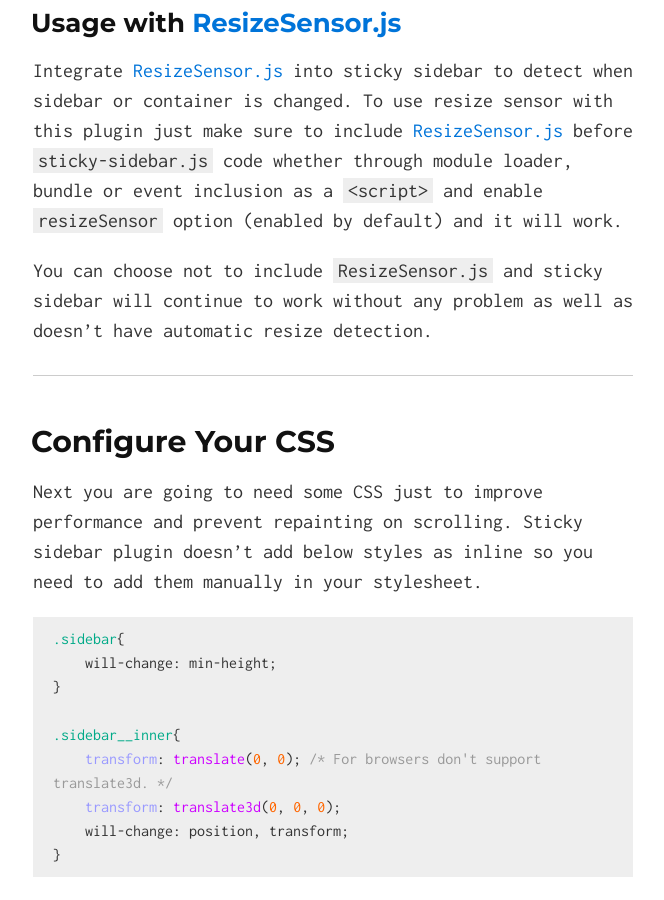
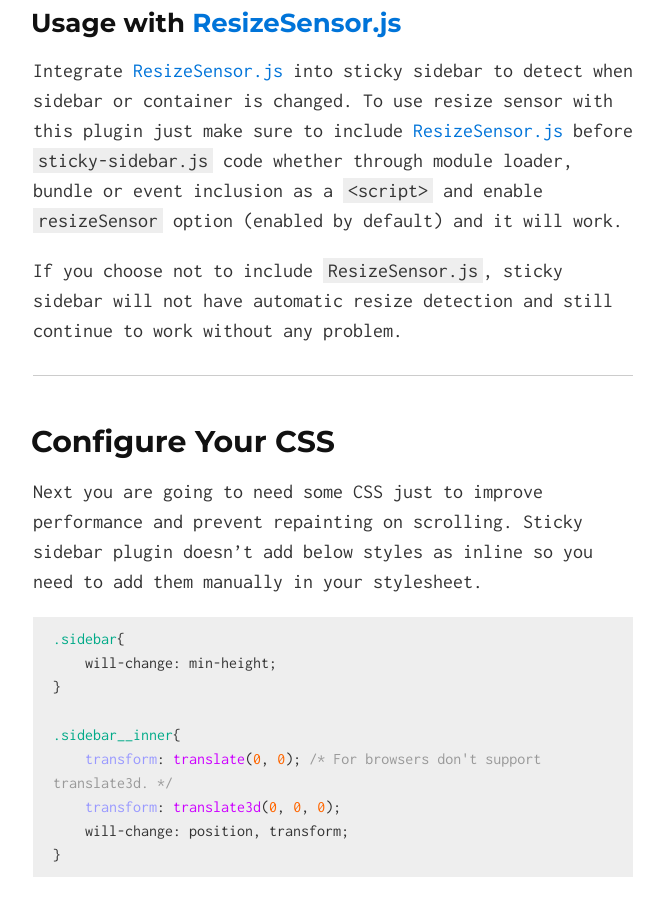
Before and after one commit to abouolia/sticky-sidebar, a Jekyll site: the page built from index.md, in a window 1280 px wide and 900 px high, scrolled down 4697 px. Shown: the whole window, without its empty margins (307-971 px from the left). Built offline with Jekyll 4.4.1, drawn with Linux system fonts in a browser that asks for light colours.

Commit message:
Update index.md

```diff
--- a/index.md
+++ b/index.md
@@ -154,7 +154,7 @@ Make sure to include ``jquery.sticky-sidebar.js`` script file after ``jquery.js`
 
 Integrate [ResizeSensor.js](https://github.com/marcj/css-element-queries/blob/master/src/ResizeSensor.js) into sticky sidebar to detect when sidebar or container is changed. To use resize sensor with this plugin just make sure to include [ResizeSensor.js](https://github.com/marcj/css-element-queries/blob/master/src/ResizeSensor.js) before `sticky-sidebar.js` code whether through module loader, bundle or event inclusion as a `<script>` and enable `resizeSensor` option (enabled by default) and it will work.
 
-You can choose not to include `ResizeSensor.js` and sticky sidebar will continue to work without any problem as well as doesn’t have automatic resize detection.
+If you choose not to include `ResizeSensor.js`, sticky sidebar will not have automatic resize detection and still continue to work without any problem.
 
 --------------------------
 
```
